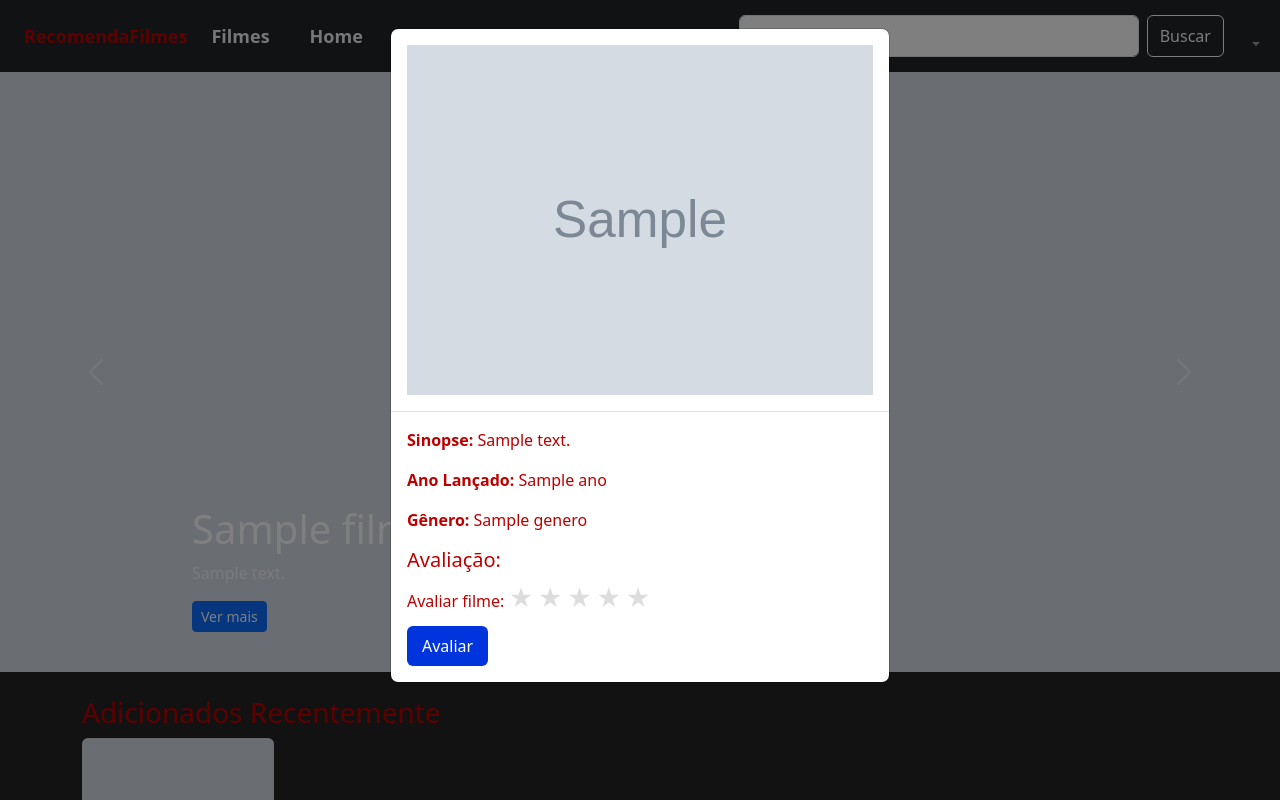
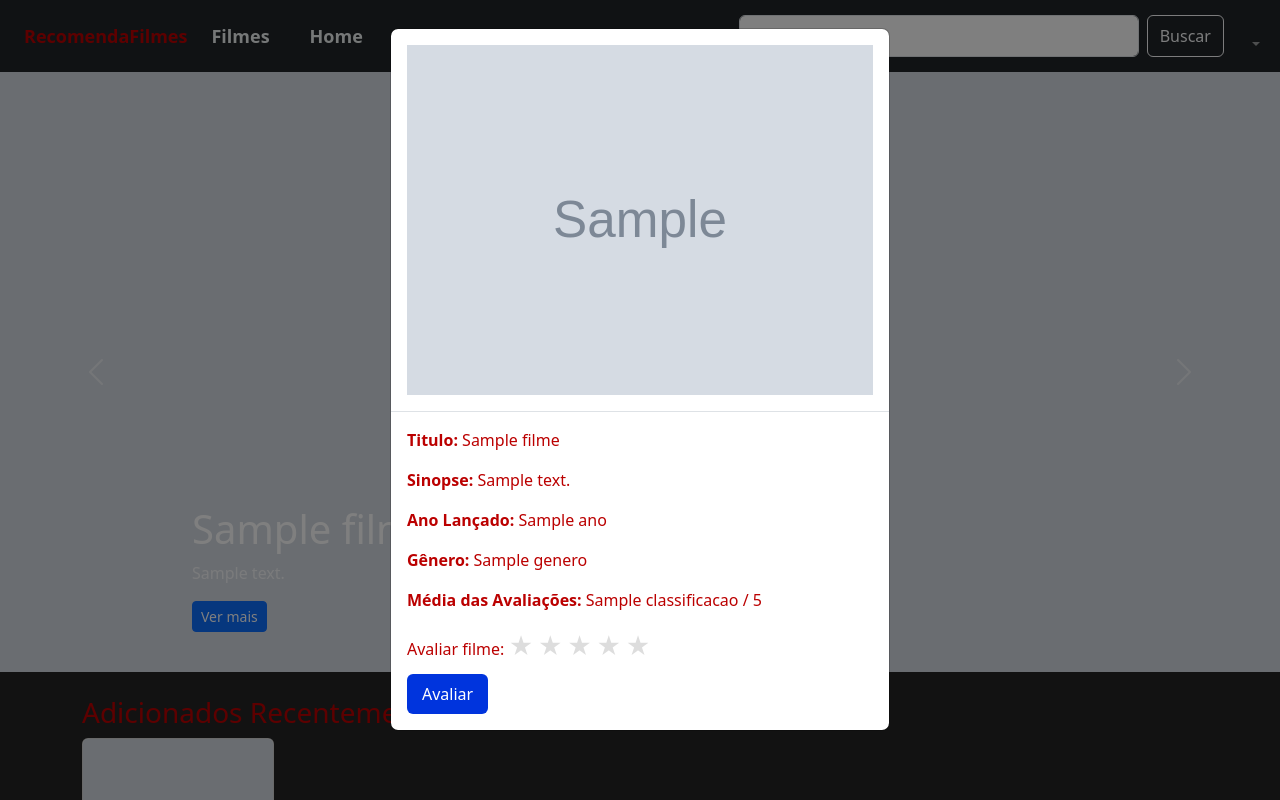
Before and after one commit to Gstv2/CineTrack, a Flask app: template templates/home.html in a window 1280 px wide, after a click on "Ver mais". Run offline with Flask 3, Linux system fonts and the light colour scheme; the template is opened without the code that fills it: most values are stand-ins (such as "Sample title", 1, 10 or a date in 2020); grey boxes marked "Sample" are stand-in pictures; some libraries are stand-ins or nearby versions.

Commit message:
Nessa versão eu adicionei a funcionalidade de Avaliar filmes

```diff
--- a/app.py
+++ b/app.py
@@ -166,7 +166,6 @@ def remover_preferencia(preferencia_id):
     return redirect(request.referrer)  # Redireciona para a página principal
 
 
-
 @app.route('/recomendar_filme', methods=['POST'])
 @login_required
 def recomendar_filme():
@@ -177,6 +176,27 @@ def recomendar_filme():
     return filmes_recomendados
 
 
+@app.route('/avaliar_filme/<int:filme_id>', methods=['POST'])
+@login_required
+def avaliar_filme(filme_id):
+    user = buscarUser()
+    usuario_id = user.email  # Assumindo que você usa o email para identificar o usuário
+    avaliacao = request.form.get('rating')  # Obtendo a avaliação enviada pelo usuário (de 1 a 5)
+
+    # Verifica se uma avaliação foi enviada
+    if avaliacao:
+        adicionar_avaliacao(Avaliacao, usuario_id, filme_id, int(avaliacao))
+        # Atualizar a classificação média do filme
+        filme = db_session.query(Filmes).get(filme_id)
+        if filme:
+            # Calcular a média das avaliações
+            media = obter_media_avaliacoes(Avaliacao, filme_id)
+            filme.classificacao = media  # Atualiza o atributo classificacao com a média
+            db_session.commit()
+
+    # Redireciona para a página de onde veio (para o modal se fechar)
+    return redirect(request.referrer)
+
 
 
 if __name__ == '__main__':
--- a/templates/home.html
+++ b/templates/home.html
@@ -42,12 +42,15 @@
                 <img src="{{ filme.imagem }}" class="card-img-top" alt="{{ filme.nome }}">
             </div>
             <div class="modal-body">
+                <p><strong>Titulo:</strong> {{ filme.nome }}</p>
                 <p><strong>Sinopse:</strong> {{ filme.descricao }}</p>
                 <p><strong>Ano Lançado:</strong> {{ filme.ano }}</p>
                 <p><strong>Gênero:</strong> {{ filme.genero }}</p>
 
-              <!-- Sistema de avaliação com estrelas -->
-              <h5>Avaliação:</h5>
+                <!-- Exibir a média das avaliações -->
+                <p><strong>Média das Avaliações:</strong> {{ filme.classificacao }} / 5</p>
+
+                <!-- Formulário para avaliar o filme -->
                 <form action="/avaliar_filme/{{ filme.id }}" method="POST">
                     <div class="form-group">
                         <label for="avaliacao">Avaliar filme:</label>
@@ -61,11 +64,6 @@
                     </div>
                     <button type="submit" class="btn btn-avaliar">Avaliar</button>
                 </form>
-                  {% if user.admin %}
-                  <form action="{{ url_for('remover_filme', filme_id=filme.id) }}" method="POST">
-                    <button type="submit" class="btn btn-remover">Remover Filme</button>
-                  </form>
-                  {% endif %}
             </div>
         </div>
     </div>
```
Also changed, not shown: templates/Filmes.html (+4 -7 lines). Lines whose indentation alone changed are shown as unchanged.
